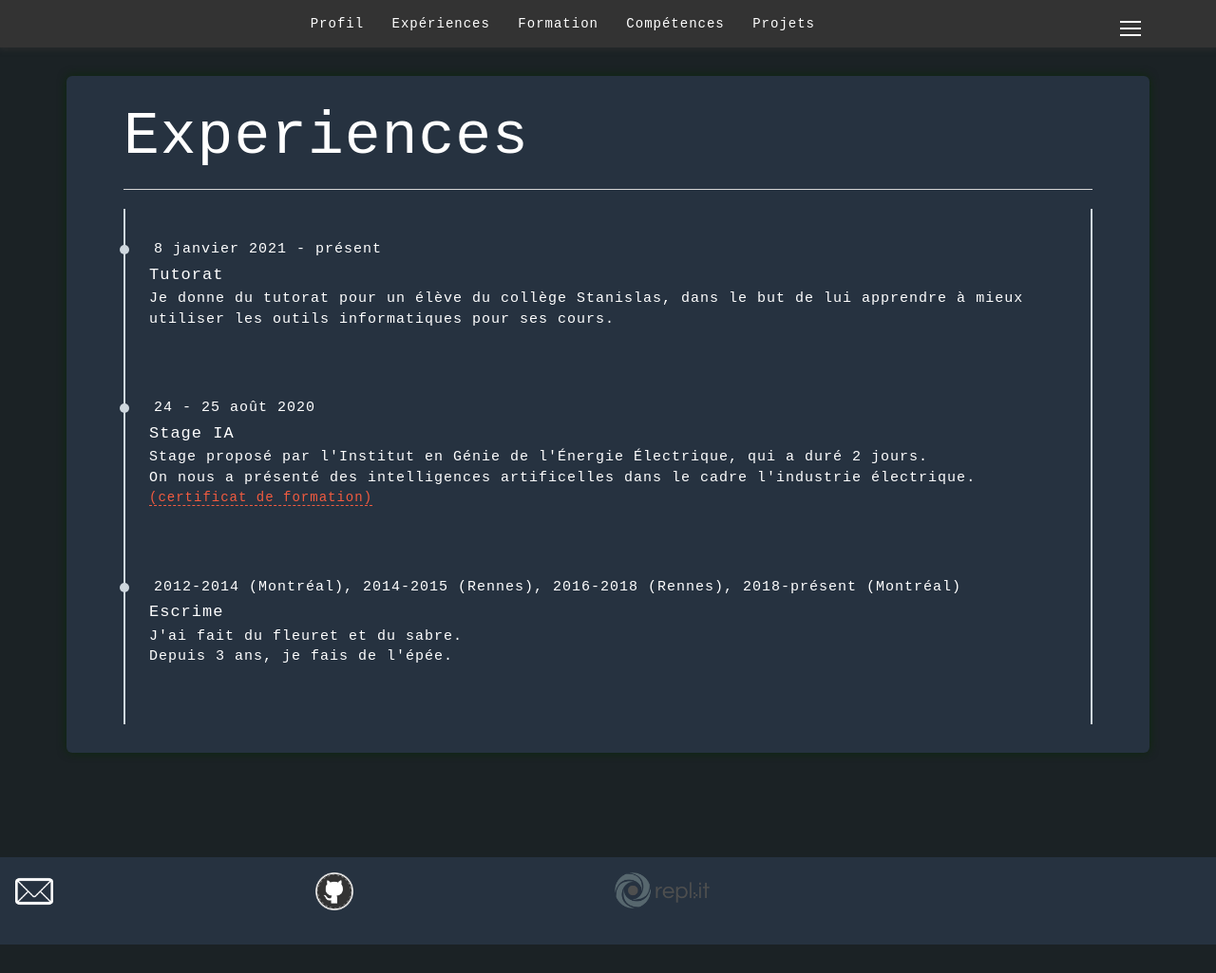
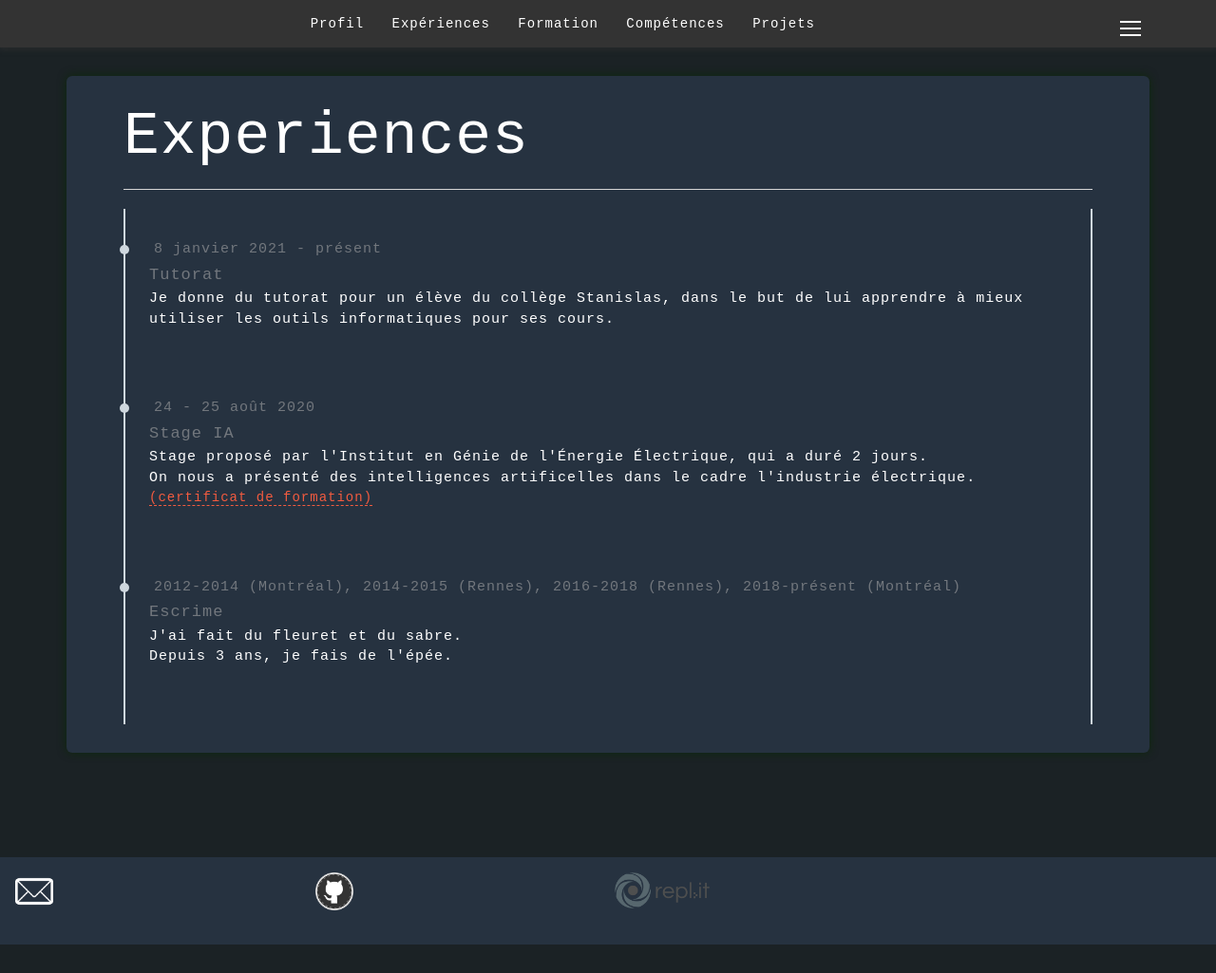
Before and after one commit to MaelC001/MaelC001.github.io, a Jekyll site: the page built from experience/index.html, in a window 1280 px wide and 1025 px high. Shown: the whole window at 95% size. Built offline with Jekyll 4.4.1, drawn with Linux system fonts in a browser that asks for light colours; nearby versions of some CDN libraries.

Commit message:
Update index.html

```diff
--- a/experience/index.html
+++ b/experience/index.html
@@ -8,16 +8,16 @@ title: Portfolio - Experiences
   <hr class="star-bright">
   <ul>
     <li>
-      <span id="workTitle"> 8 janvier 2021 - présent</span>
+      <span class="workTitle"> 8 janvier 2021 - présent</span>
       <div class="content">
-        <h3 id="workTitle">Tutorat</h3>
+        <h3 class="workTitle">Tutorat</h3>
         <p>Je donne du tutorat pour un élève du collège Stanislas, dans le but de lui apprendre à mieux utiliser les outils informatiques pour ses cours.</p>
       </div>
     </li>
     <li>
-      <span id="workTitle">24 - 25 août 2020</span>
+      <span class="workTitle">24 - 25 août 2020</span>
       <div class="content">
-        <h3 id="workTitle">Stage IA</h3>
+        <h3 class="workTitle">Stage IA</h3>
         <p>
           Stage proposé par l'Institut en Génie de l'Énergie Électrique, qui a duré 2 jours.<br>
           On nous a présenté des intelligences artificelles dans le cadre l'industrie électrique.
@@ -26,9 +26,9 @@ title: Portfolio - Experiences
       </div>
     </li>
     <li>
-      <span id="workTitle">2012-2014 (Montréal), 2014-2015 (Rennes), 2016-2018 (Rennes), 2018-présent (Montréal)</span>
+      <span class="workTitle">2012-2014 (Montréal), 2014-2015 (Rennes), 2016-2018 (Rennes), 2018-présent (Montréal)</span>
       <div class="content">
-        <h3 id="workTitle">Escrime</h3>
+        <h3 class="workTitle">Escrime</h3>
         <p>
             J'ai fait du fleuret et du sabre.<br>
             Depuis 3 ans, je fais de l'épée.<br>
```
